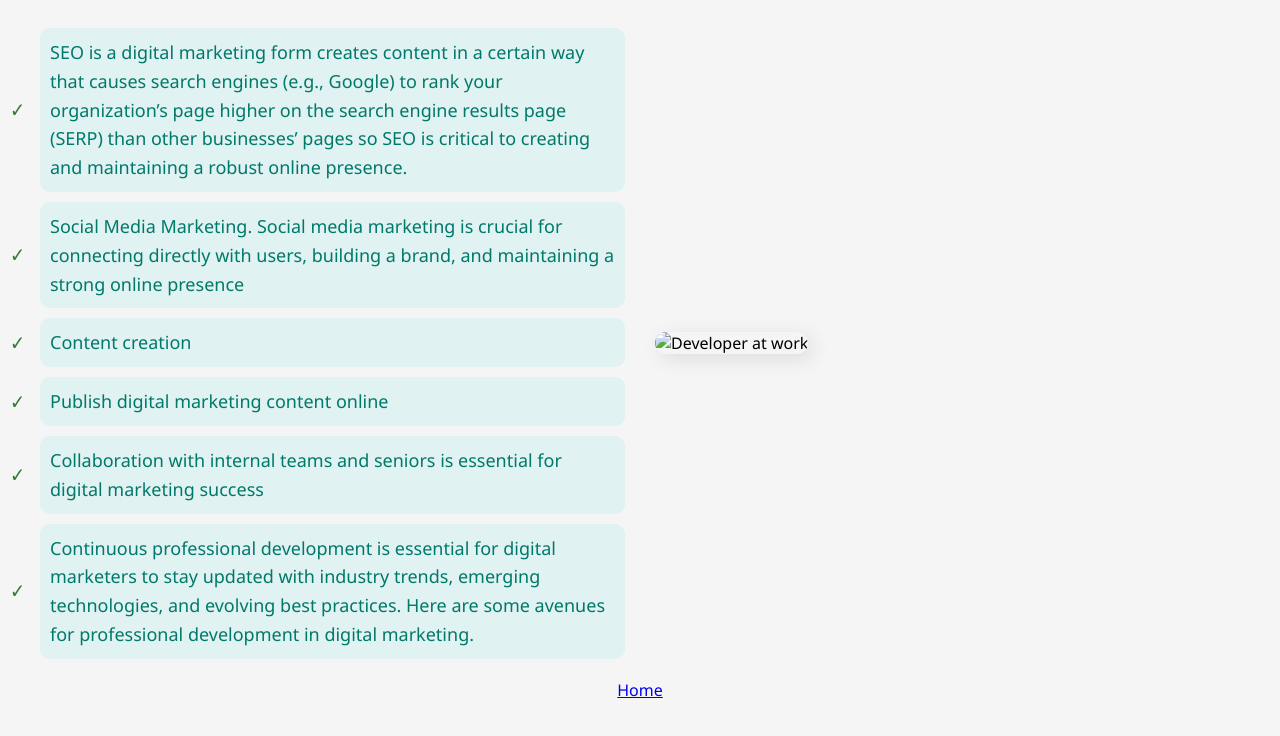
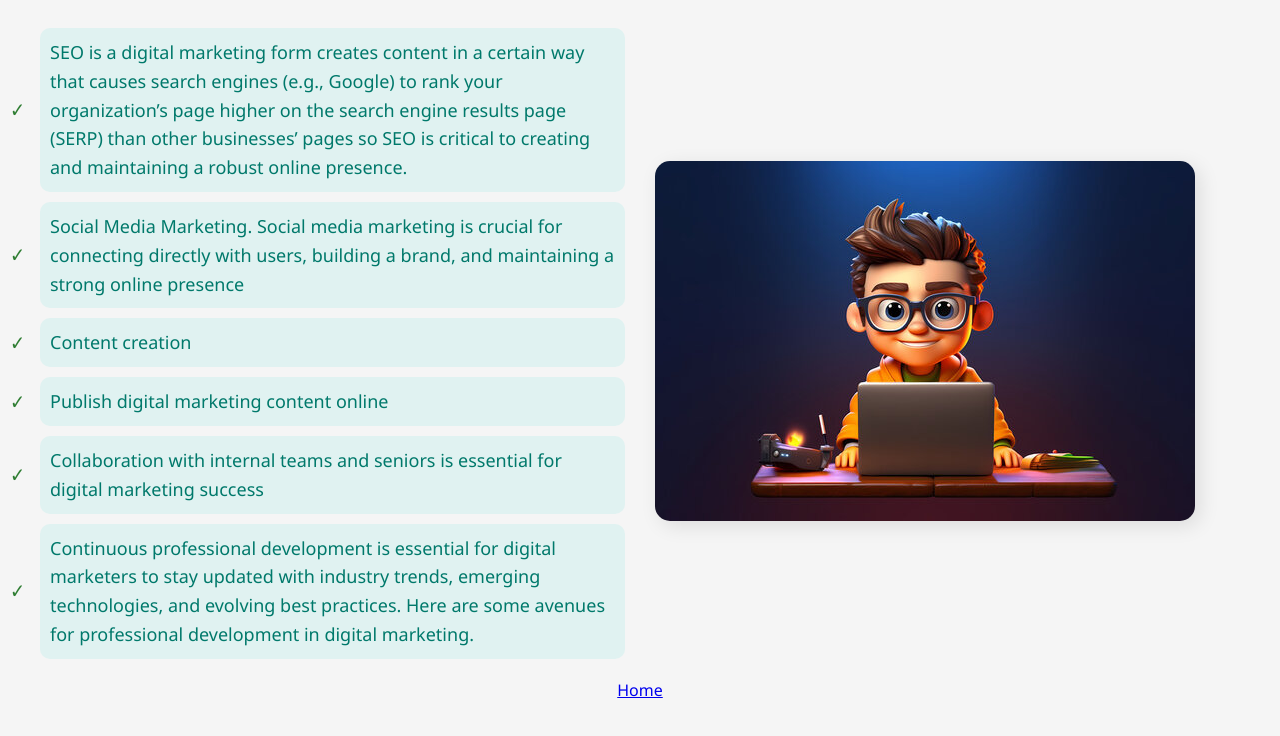
Before and after one commit to rrpl-lang/returnlabrecyclers, a plain HTML site: page digital-marketer.html in a window 1280 px wide. Shown: the part 108-844 px from the top of the page. Drawn offline with Linux system fonts and the light colour scheme.

Commit message:
Update digital-marketer.html

```diff
--- a/digital-marketer.html
+++ b/digital-marketer.html
@@ -219,7 +219,7 @@
                 </ul>
             </div>
             <div class="image-section">
-                <img src="Images/360_F_601171862_l7yZ0wujj8o2SowiKTUsfLEEx8KunYNd.jpg" alt="Developer at work">
+                <img src="360_F_601171862_l7yZ0wujj8o2SowiKTUsfLEEx8KunYNd.jpg" alt="Developer at work">
                 <!-- Replace the src with the path to your image or GIF -->
             </div>
 
```
